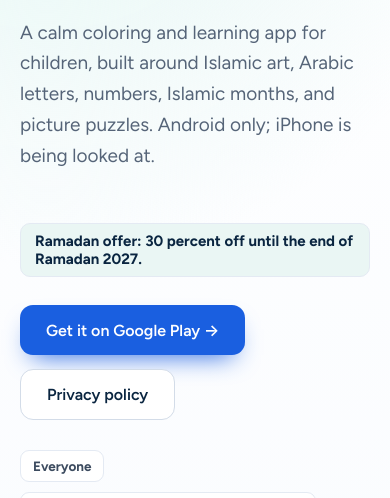
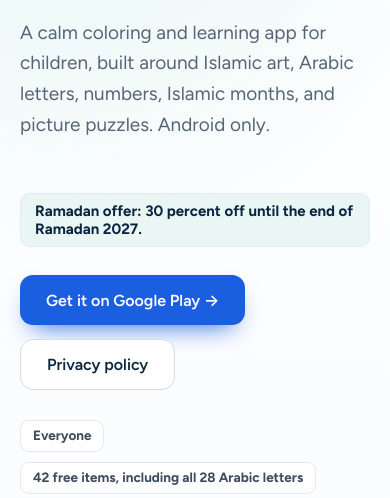
Before and after one commit to kevroapps/kevroapps.com, a plain HTML site: page apps/index.html in a window 390 px wide. Shown: the part 331-829 px from the top of the page. Drawn offline with Linux system fonts and the light colour scheme.

Commit message:
Home and apps: say only 'Android only'
Per VC: an iPhone plan is Captain's to announce. The Ramadan offer line stays.

Co-Authored-By: Claude Sonnet 5.5 <noreply@anthropic.com>

```diff
--- a/apps/index.html
+++ b/apps/index.html
@@ -67,7 +67,7 @@
             </span>
             <h1 id="app-title">Islamic Coloring for Kids</h1>
           </div>
-          <p class="page-lead">A calm coloring and learning app for children, built around Islamic art, Arabic letters, numbers, Islamic months, and picture puzzles. Android only; iPhone is being looked at.</p>
+          <p class="page-lead">A calm coloring and learning app for children, built around Islamic art, Arabic letters, numbers, Islamic months, and picture puzzles. Android only.</p>
           <p class="offer">Ramadan offer: 30 percent off until the end of Ramadan 2027.</p>
           <div class="hero-cta">
             <a href="https://play.google.com/store/apps/details?id=com.islamickids.islamic_coloring" class="btn btn-accent" target="_blank" rel="noopener">Get it on Google Play →</a>
```
Also changed, not shown: index.html (+1 -1 lines).
